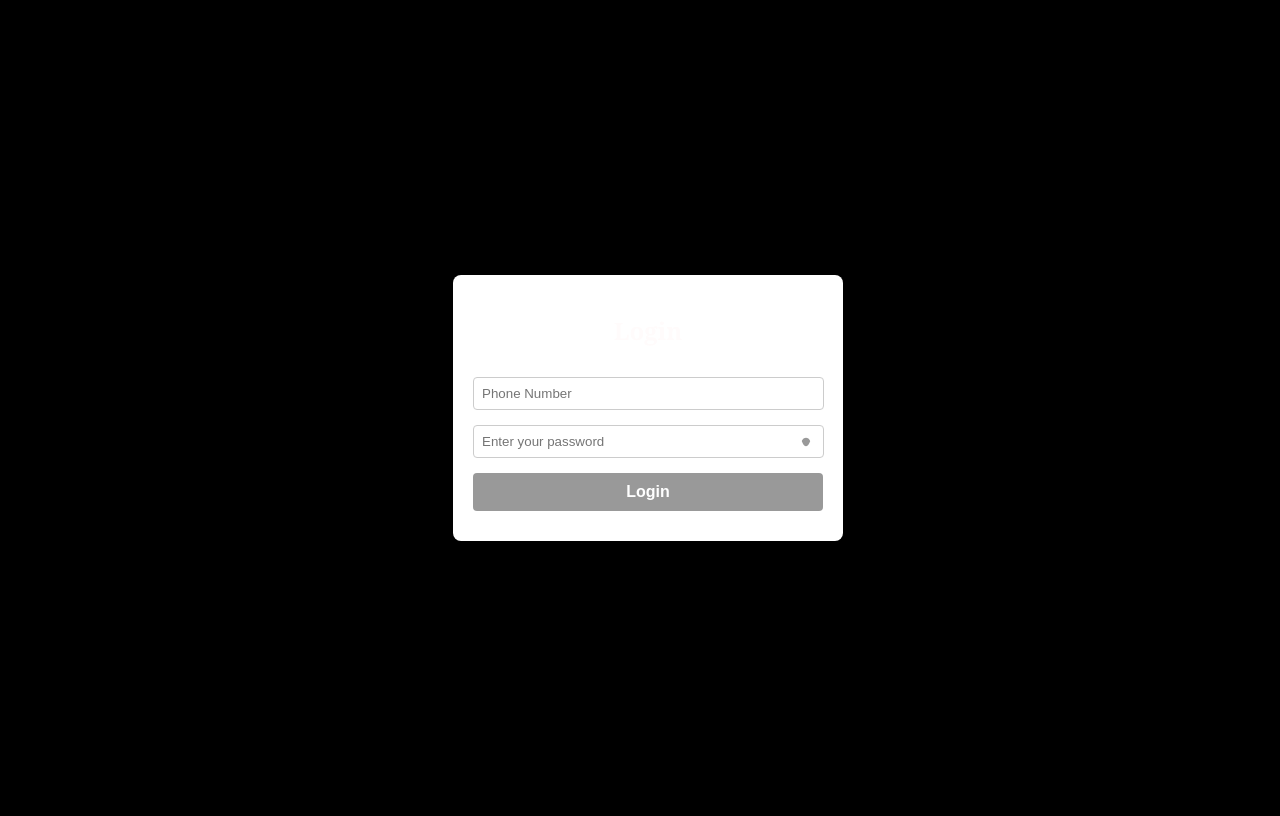
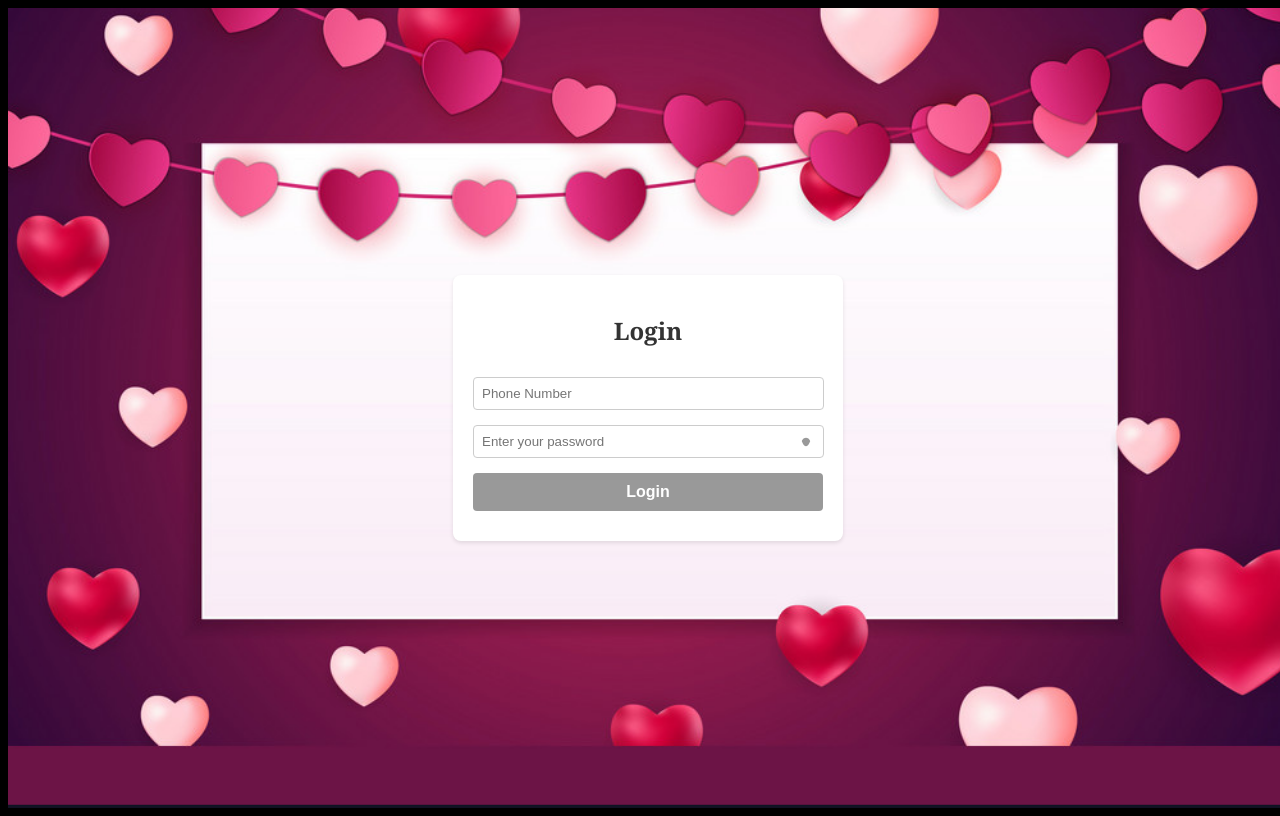
Before and after one commit to Gaurav252317/Photo-album, a React (Create React App) app: page / in a window 1280 px wide. Built offline with nearby package versions, Linux system fonts and the light colour scheme.

Commit message:
Added the theme to login screen

```diff
--- a/src/pages/LoginPage/loginPage.scss
+++ b/src/pages/LoginPage/loginPage.scss
@@ -1,6 +1,6 @@
 .login-container {
   max-width: 450px;
-  min-width : 350px;
+  min-width: 350px;
   max-height: 250px;
   min-height: 200px;
   padding: 20px;
@@ -11,6 +11,7 @@
   h2 {
     text-align: center;
     margin-bottom: 20px;
+    color: #333333;
   }
 
   form {
@@ -139,16 +140,19 @@
   }
 }
 
-.login-image{
+.login-image {
   width: 700px;
   height: 100vh;
 }
 
-.login-screen{
+.login-screen {
   display: flex;
   width: 100vw;
   height: 100vh;
   justify-content: center;
   align-items: center;
-
+  background-image: url("../../background_theme.jpg");
+  background-repeat: no-repeat;
+  background-position: center;
+  background-size: cover;
 }
```
